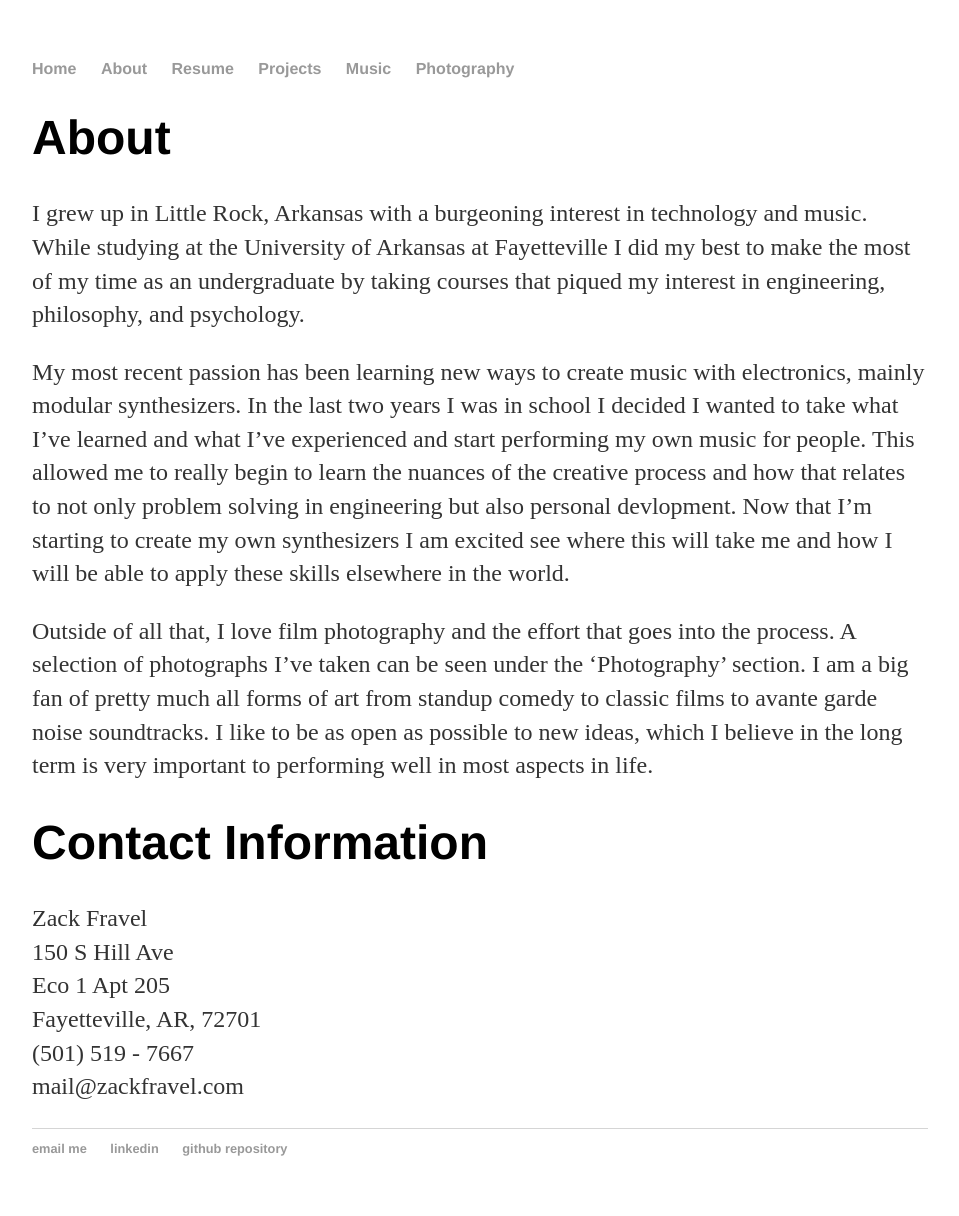
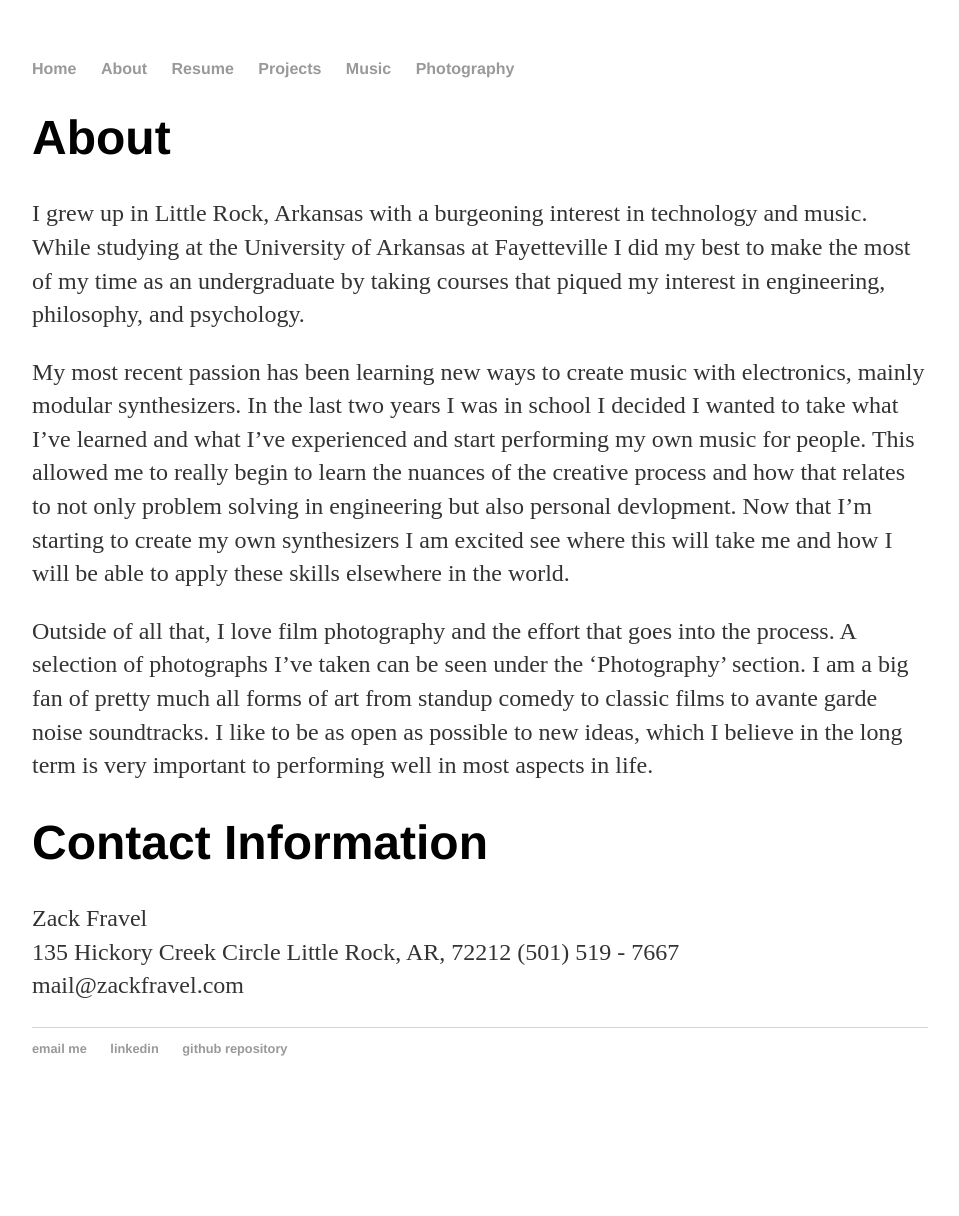
Before and after one commit to zackfravel/zackfravel.github.io, a Jekyll site: the page built from about/index.md, in a window 1280 px wide. Shown: the whole page, without its empty margins (160-1119 px from the left). Built offline with Jekyll 4.4.1, drawn with Linux system fonts in a browser that asks for light colours; after the commit the page ends 1116 px from its top, so only the background shows below that.

Commit message:
updated about me

```diff
--- a/about/index.md
+++ b/about/index.md
@@ -11,8 +11,7 @@
 
 # Contact Information
 Zack Fravel
-150 S Hill Ave
-Eco 1 Apt 205
-Fayetteville, AR, 72701
+135 Hickory Creek Circle
+Little Rock, AR, 72212
 (501) 519 - 7667
 mail@zackfravel.com
```
